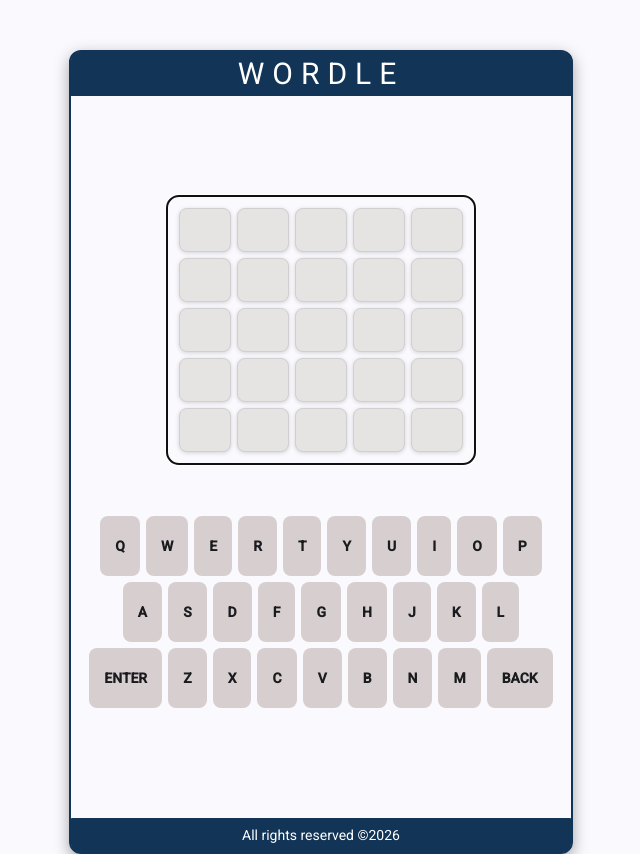
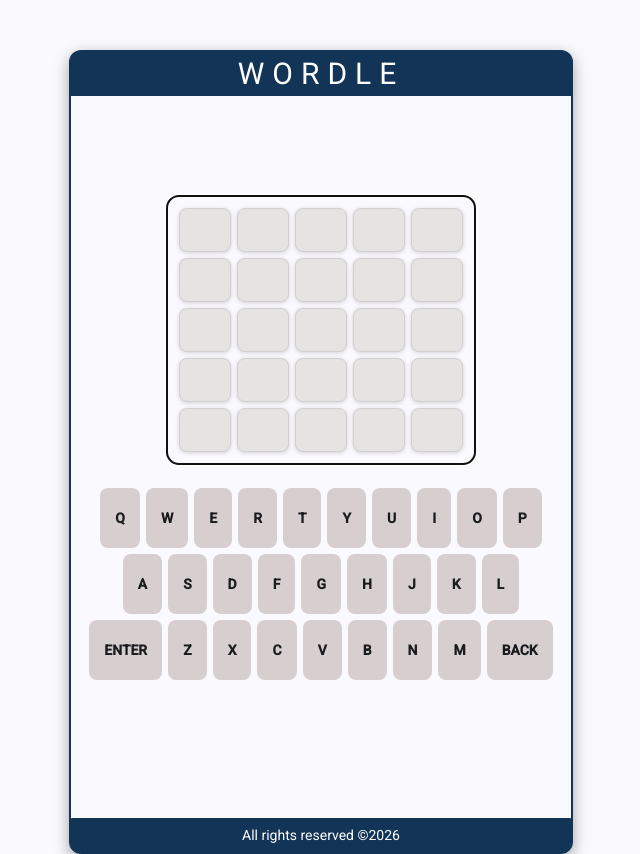
Before and after one commit to Exopi-Talent-Academy/assignment1, an Angular app: page / in a window 1280 px wide. Shown: the whole page, without its empty margins (319-959 px from the left). Built offline with nearby package versions, Linux system fonts and the light colour scheme; data requests are answered from the project's data file.

Commit message:
move the keyboard to board

```diff
--- a/src/app/app.html
+++ b/src/app/app.html
@@ -5,7 +5,6 @@
     </div>
     <div class="content">
       <app-board></app-board>
-      <app-keyboard></app-keyboard>
     </div>
     <div class="footer">
       <app-footer></app-footer>
--- a/src/app/app.ts
+++ b/src/app/app.ts
@@ -2,14 +2,13 @@
 import { RouterOutlet } from '@angular/router';
 import { Header } from './components/header/header';
 import { Container } from './shared/container/container';
-import { Keyboard } from './components/keyboard/keyboard';
 import { Footer } from './components/footer/footer';
 import { Board } from './components/board/board';
 import { KeyHandle } from './services/key-handle';
 
 @Component({
   selector: 'app-root',
-  imports: [RouterOutlet, Header, Container, Keyboard, Footer, Board],
+  imports: [RouterOutlet, Header, Container, Footer, Board],
   templateUrl: './app.html',
   styleUrl: './app.scss'
 })
--- a/src/app/components/board/board.html
+++ b/src/app/components/board/board.html
@@ -11,3 +11,4 @@
     } -->
 
 </div>
+<app-keyboard></app-keyboard>
--- a/src/app/components/board/board.ts
+++ b/src/app/components/board/board.ts
@@ -6,10 +6,11 @@
 import { BehaviorSubject, Subject } from 'rxjs';
 import { KeyHandle } from '../../services/key-handle';
 import { DataService } from '../../services/data-service';
+import { Keyboard } from '../keyboard/keyboard';
 
 @Component({
   selector: 'app-board',
-  imports: [MatButtonModule, AsyncPipe],
+  imports: [MatButtonModule, AsyncPipe, Keyboard],
   templateUrl: './board.html',
   styleUrl: './board.scss',
 })
--- a/src/app/components/keyboard/keyboard.ts
+++ b/src/app/components/keyboard/keyboard.ts
@@ -1,4 +1,4 @@
-import { Component, inject, OnInit } from '@angular/core';
+import { Component, inject, Input, OnInit } from '@angular/core';
 import { KeyHandle } from '../../services/key-handle';
 import { CommonModule } from '@angular/common';
 
@@ -12,6 +12,8 @@
   keyHandleService = inject(KeyHandle);
 
   keysList = [];
+
+  @Input() currentKey = '';
 
   keyboard = [
     ["Q", "W", "E", "R", "T", "Y", "U", "I", "O", "P"],
```
